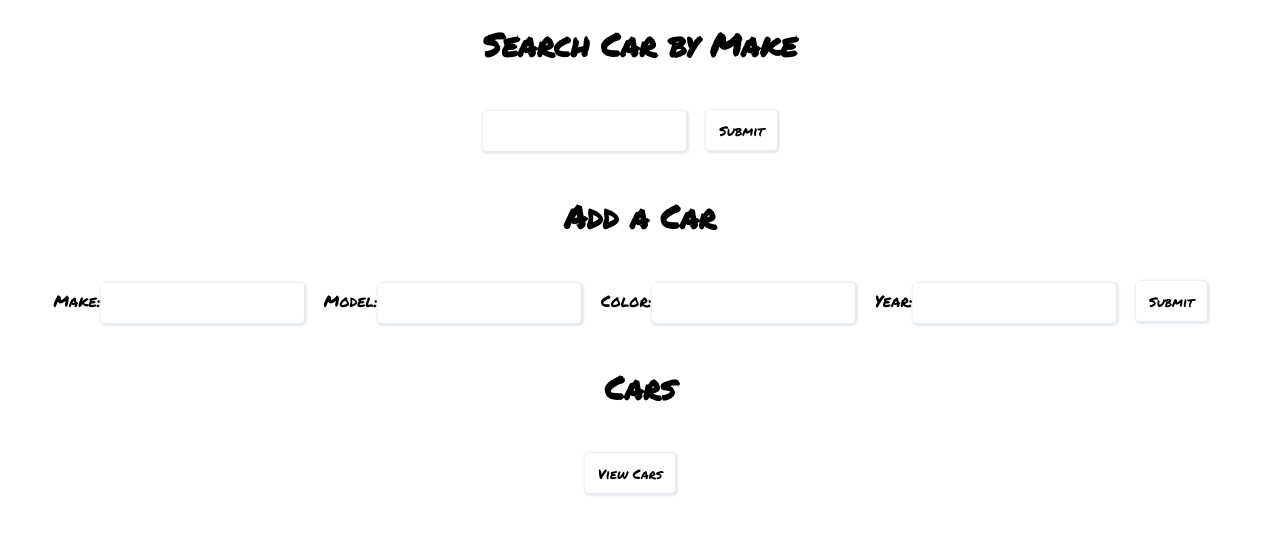
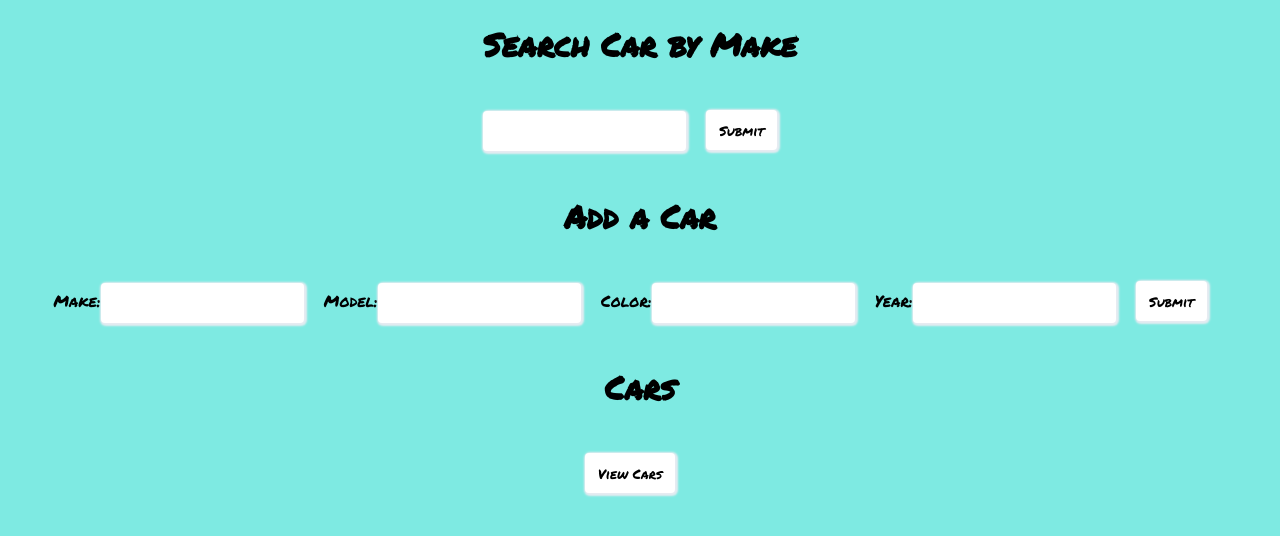
Before and after one commit to richieganney/cars, a React (Create React App) app: page / in a window 1280 px wide. Shown: the top 536 px of the page. Built offline with nearby package versions, Linux system fonts and the light colour scheme.

Commit message:
background color changes

```diff
--- a/src/index.css
+++ b/src/index.css
@@ -7,6 +7,7 @@ body {
     sans-serif; */
   -webkit-font-smoothing: antialiased;
   -moz-osx-font-smoothing: grayscale;
+  background-color: #7EEAE2;
 }
 code {
   font-family: source-code-pro, Menlo, Monaco, Consolas, 'Courier New',
```
